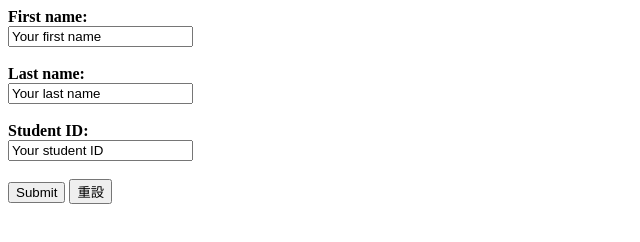
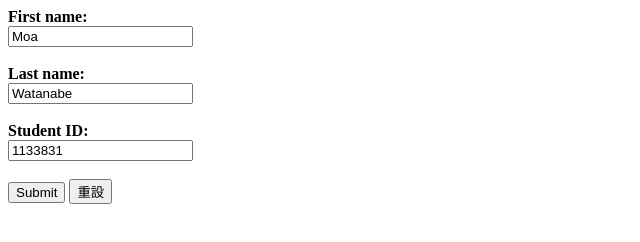
Before and after one commit to Mupnpn/exercise9, a plain HTML site: page index.html in a window 1280 px wide. Shown: the whole page, without its empty margins (0-640 px from the left). Drawn offline with Linux system fonts and the light colour scheme.

Commit message:
Update index.html

```diff
--- a/index.html
+++ b/index.html
@@ -7,13 +7,13 @@
 <body>
     <form>
         <label for="firstName"><strong>First name:</strong></label><br>
-        <input type="text" id="firstName" name="firstName" value="Your first name"><br><br>
+        <input type="text" id="firstName" name="firstName" value="Moa"><br><br>
 
         <label for="lastName"><strong>Last name:</strong></label><br>
-        <input type="text" id="lastName" name="lastName" value="Your last name"><br><br>
+        <input type="text" id="lastName" name="lastName" value="Watanabe"><br><br>
 
         <label for="studentId"><strong>Student ID:</strong></label><br>
-        <input type="text" id="studentId" name="studentId" value="Your student ID"><br><br>
+        <input type="text" id="studentId" name="studentId" value="1133831"><br><br>
 
         <input type="submit" value="Submit">
         <input type="reset" value="重設">
```
